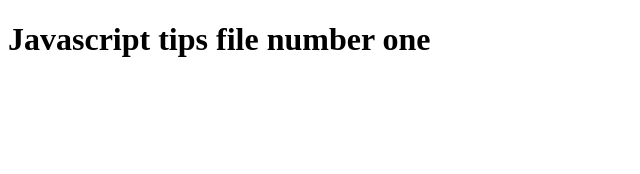
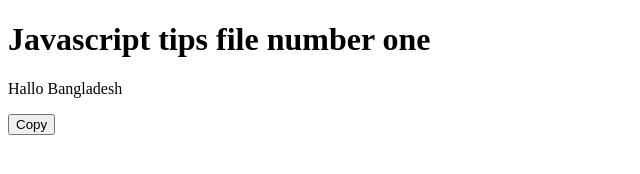
Before and after one commit to HmSani6699/Sumit_vai, a plain HTML site: page Tips_JavaScript_1/index.html in a window 1280 px wide. Shown: the whole page, without its empty margins (0-640 px from the left). Drawn offline with Linux system fonts and the light colour scheme.

Commit message:
complete to text copy function

```diff
--- a/Tips_JavaScript_1/index.html
+++ b/Tips_JavaScript_1/index.html
@@ -7,6 +7,9 @@
 </head>
 <body>
     <h1>Javascript tips file number one</h1>
+
+    <p id="text">Hallo Bangladesh </p>
+    <button onclick="handleCopyBtn()">Copy</button>
     <script src="tips.js"></script>
 </body>
 </html>
--- a/Tips_JavaScript_1/tips.js
+++ b/Tips_JavaScript_1/tips.js
@@ -12,4 +12,16 @@ b = tap;
 
 let array = [1, 2, 3, 4, 5];
 array[0] = 5;
-console.log(array);
+// console.log(array);
+
+// ===================================== Copy text ==========================//
+
+function handleCopyBtn() {
+  const str = document.querySelector("#text");
+  const element = document.createElement("textarea");
+  element.value = str.innerText;
+  document.body.appendChild(element);
+  element.select();
+  document.execCommand("copy");
+  document.body.removeChild(element);
+}
```
